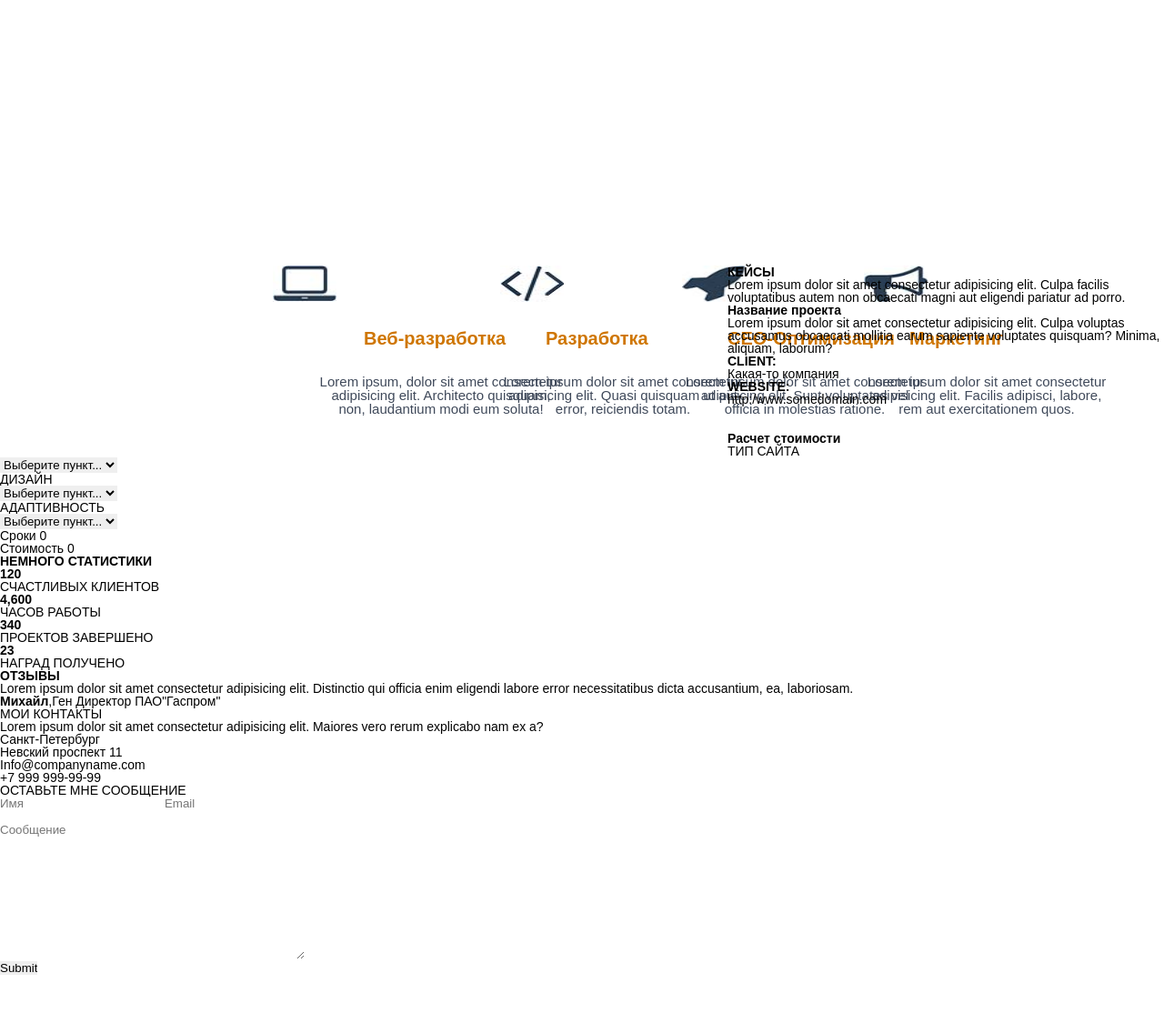
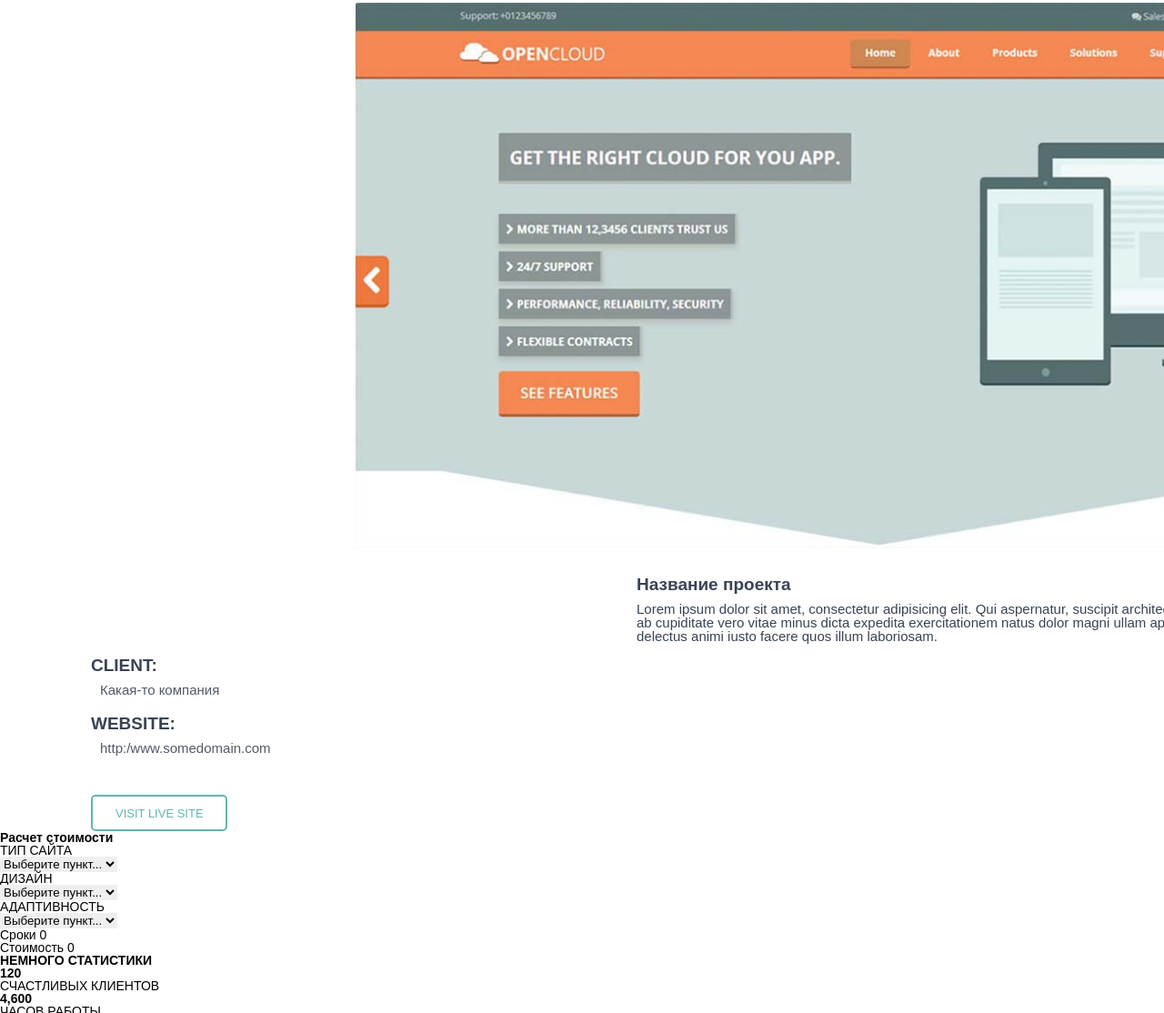
Before and after one commit to browndraw/browndraw.github.io, a plain HTML site: page src/index.html in a window 1280 px wide. Shown: the part 1894-3008 px from the top of the page at 91% size. Before the commit the page ends 2966 px from the top, so only its background shows below. Drawn offline with Linux system fonts and the light colour scheme.

Commit message:
Загрузил всю папку на сервер №1

```diff
--- a/src/css/style.css
+++ b/src/css/style.css
@@ -121,7 +121,7 @@ nav{
 .main_3 {
 	width: 100%;
 	background: url(../img/fon.jpg) center/cover no-repeat;
-	height: calc(100% - 60px);
+	height: calc(100% - 500px);
 }
 
 .main_3 h2{
@@ -146,14 +146,14 @@ nav{
 .main_3_1 img{
 	width: 70px;
 	height: 40px;
-	margin: 0px 200px 30px 300px;
+	margin: 80px 0px 30px 350px;
 }
 
 .main_3_1 h3{
 	width: 270px;
 	height: 20px;
 	font-size: 20px;
-	margin: 0px 1200px 30px 400px;
+	margin: 0px 0px 30px 300px;
 	color: #cf7600;
 }
 
@@ -162,7 +162,7 @@ nav{
 	height: 50px;
 	text-align: center;
 	font-size: 15px;
-	margin: 0px 80px 30px 350px;
+	margin: 0px 0px 30px 250px;
 	color: #3f495a;
 }
 
@@ -174,15 +174,16 @@ nav{
 .main_3_2 img{
 	width: 70px;
 	height: 40px;
-	margin: 0px 0px 30px 350px;
+	margin: 80px 0px 30px 500px;
 
 }
 
 .main_3_2 h3{
-	width: 270px;
+	width: 180px;
 	height: 20px;
+	text-align: center;
 	font-size: 20px;
-	margin: 0px 1200px 30px 400px;
+	margin: 0px 0px 30px 450px;
 	color: #cf7600;
 }
 
@@ -191,7 +192,7 @@ nav{
 	height: 50px;
 	text-align: center;
 	font-size: 15px;
-	margin: 0px 80px 30px 350px;
+	margin: 0px 0px 30px 400px;
 	color: #3f495a;
 }
 
@@ -204,7 +205,7 @@ nav{
 .main_3_3 img{
 	width: 70px;
 	height: 40px;
-	margin: 0px 0px 30px 350px;
+	margin: 80px 0px 30px 665px;
 
 }
 
@@ -212,7 +213,7 @@ nav{
 	width: 270px;
 	height: 20px;
 	font-size: 20px;
-	margin: 0px 1200px 30px 400px;
+	margin: 0px 0px 30px 610px;
 	color: #cf7600;
 }
 
@@ -221,7 +222,7 @@ nav{
 	height: 50px;
 	text-align: center;
 	font-size: 15px;
-	margin: 0px 80px 30px 350px;
+	margin: 0px 0px 30px 565px;
 	color: #3f495a;
 }
 
@@ -233,16 +234,15 @@ nav{
 .main_3_4 img{
 	width: 70px;
 	height: 40px;
-	margin: 0px 0px 30px 350px;
-
+	margin: 80px 0px 30px 820px;
 }
 
 
 .main_3_4 h3{
-	width: 270px;
+	width: 180px;
 	height: 20px;
 	font-size: 20px;
-	margin: 0px 1200px 30px 400px;
+	margin: 0px 0px 30px 800px;
 	color: #cf7600;
 }
 
@@ -251,6 +251,78 @@ nav{
 	height: 50px;
 	text-align: center;
 	font-size: 15px;
-	margin: 0px 80px 30px 350px;
+	margin: 0px 0px 30px 730px;
 	color: #3f495a;
 }
+
+.main_4 h2{
+ 	margin: 40px 830px 0px 890px;
+	text-align: center;
+	font-size: 22px;
+	margin-bottom: 30px;
+	color: #263244;
+}
+
+.main_4 img{
+	width: 80px;
+	height: 3px;
+	margin: -30px 850px 0px 940px;
+}
+
+.main_4 p{
+	margin-top: 30px;
+	font-size: 15px;
+	text-align: center;
+	color: #626976;
+}
+
+.main_4_1 img{
+	width: 1150px;
+	height: 600px;
+	margin-left: 390px;
+	margin-right: 350px;
+	margin-top: 30px;
+}
+
+.main_4_2 {
+	float: left;
+}
+
+.main_4_2 h3{
+	margin: 30px 0px 0px 700px;
+	font-size: 19px;
+	color: #384354;
+}
+
+.main_4_2 p{
+	width: 800px;
+	height: 60px;
+	margin: 10px 0px 0px 700px;
+	font-size: 15px;
+	color: #384354;
+}
+
+.main_4_3 h3{
+	margin: 20px 0px 0px 100px;
+	font-size: 19px;
+	color: #384354;
+}
+
+.main_4_3 p{
+	margin: 10px 0px 0px 110px;
+	font-size: 15px;
+	color: #525a69;
+}
+
+.main_4_3 input{
+	width: 150px;
+	height: 40px;
+	text-align: center;
+	border: 2px solid #63b5ae;
+	background: none;
+	border-radius: 5px;
+	color: #63b5ae;
+	font-size: 13px;
+	padding: 0px 25px;
+	margin: 30px 28px 0px 100px;
+}
--- a/src/index.html
+++ b/src/index.html
@@ -53,10 +53,10 @@
 		<img src="img/down.jpg" alt="Кнопка" width="15px" height="15px">
 	</div>
 
-	<div class="main_3">
+<div class="main_3">
 		<h2><b>ЧТО Я УМЕЮ?</b></h2>
 		<img src="img/nn.jpg" alt="Черта" width="80px" height="3px">
-	</div> <div class="main_3_1">
+	<div class="main_3_1">
 		<img src="img/fon4.jpg" alt="Ноутбук" width="70px" height="40px">
 		<h3><b>Веб-разработка</b></h3>
 		<p>Lorem ipsum, dolor sit amet consectetur adipisicing elit. Architecto quisquam, non, laudantium modi eum soluta!</p>
@@ -73,20 +73,24 @@
 		<h3><b>Маркетинг</b></h3>
 		<p>Lorem ipsum dolor sit amet consectetur adipisicing elit. Facilis adipisci, labore, rem aut exercitationem quos.</p>
 	</div>
+</div>
+
 
 	<div class="main_4">
 		<h2><b>КЕЙСЫ</b></h2>
 		<p>Lorem ipsum dolor sit amet consectetur adipisicing elit. Culpa facilis voluptatibus autem non obcaecati magni aut eligendi pariatur ad porro.</p>
+		<img src="img/nn.jpg" alt="Черта" width="80px" height="3px" >
 	</div> <div class="main_4_1">
+		<img src="img/photo.jpg" alt="Снимок" width="1150px" height="600px">
+	</div> <div class="main_4_2">
 		<h3><b>Название проекта</b></h3>
-		<p>Lorem ipsum dolor sit amet consectetur adipisicing elit. Culpa voluptas accusamus obcaecati mollitia earum sapiente voluptates quisquam? Minima, aliquam, laborum?</p>
-	</div> <div class="main_4_2">
+		<p>Lorem ipsum dolor sit amet, consectetur adipisicing elit. Qui aspernatur, suscipit architecto facere laudantium. Magnam, ab cupiditate vero vitae minus dicta expedita exercitationem natus dolor magni ullam aperiam id officiis quia illo ut delectus animi iusto facere quos illum laboriosam.</p>
+	</div> <div class="main_4_3">
 		<h3><b>CLIENT:</b></h3>
 		<p>Какая-то компания</p>
-	</div> <div class="main_4_3">
 		<h3><b>WEBSITE:</b></h3>
 		<p>http:/www.somedomain.com</p> <br>
-		<input type="submit" value="">
+		<input type="submit" value="VISIT LIVE SITE">
 	</div>
 
 	<div class="main_5">
```
